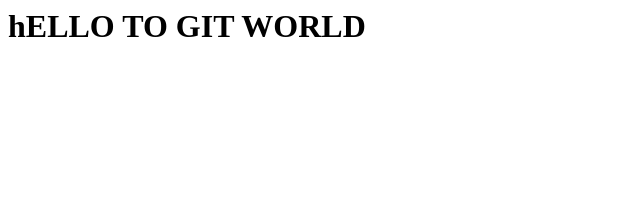
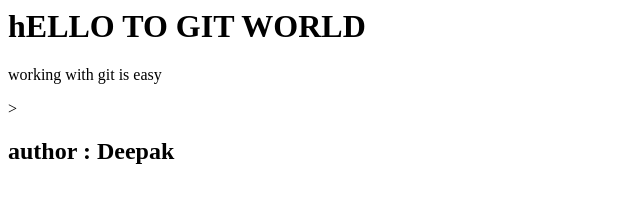
Before and after one commit to dkswer/GITGITHUBMASTERCLASS, a plain HTML site: page INDEX.HTML in a window 1280 px wide. Shown: the whole page, without its empty margins (0-640 px from the left). Drawn offline with Linux system fonts and the light colour scheme.

Commit message:
Add Author
I have added a header

```diff
--- a/INDEX.HTML
+++ b/INDEX.HTML
@@ -1 +1,6 @@
 <H1>hELLO TO GIT WORLD</H1>
+<div>
+<p>working with git is easy</p>>
+
+</div>
+<h2>author : Deepak</h2>
```
